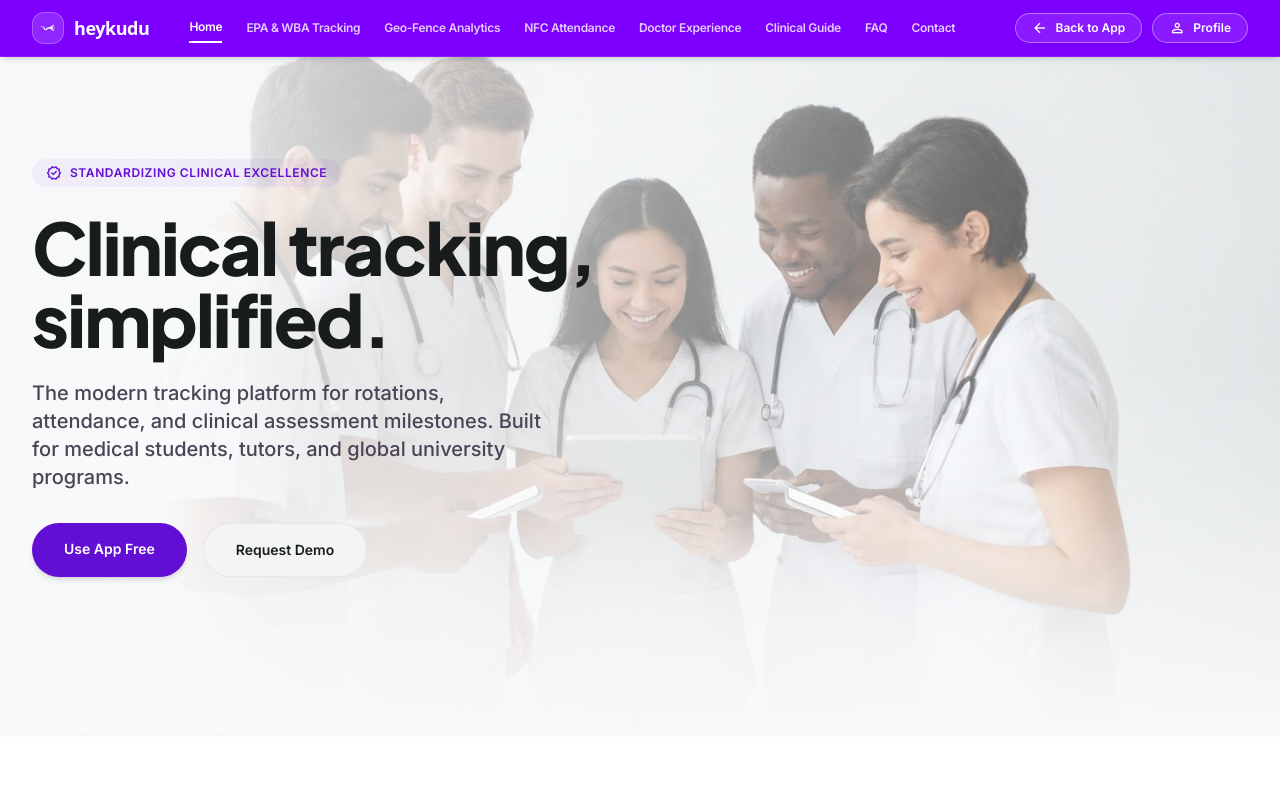
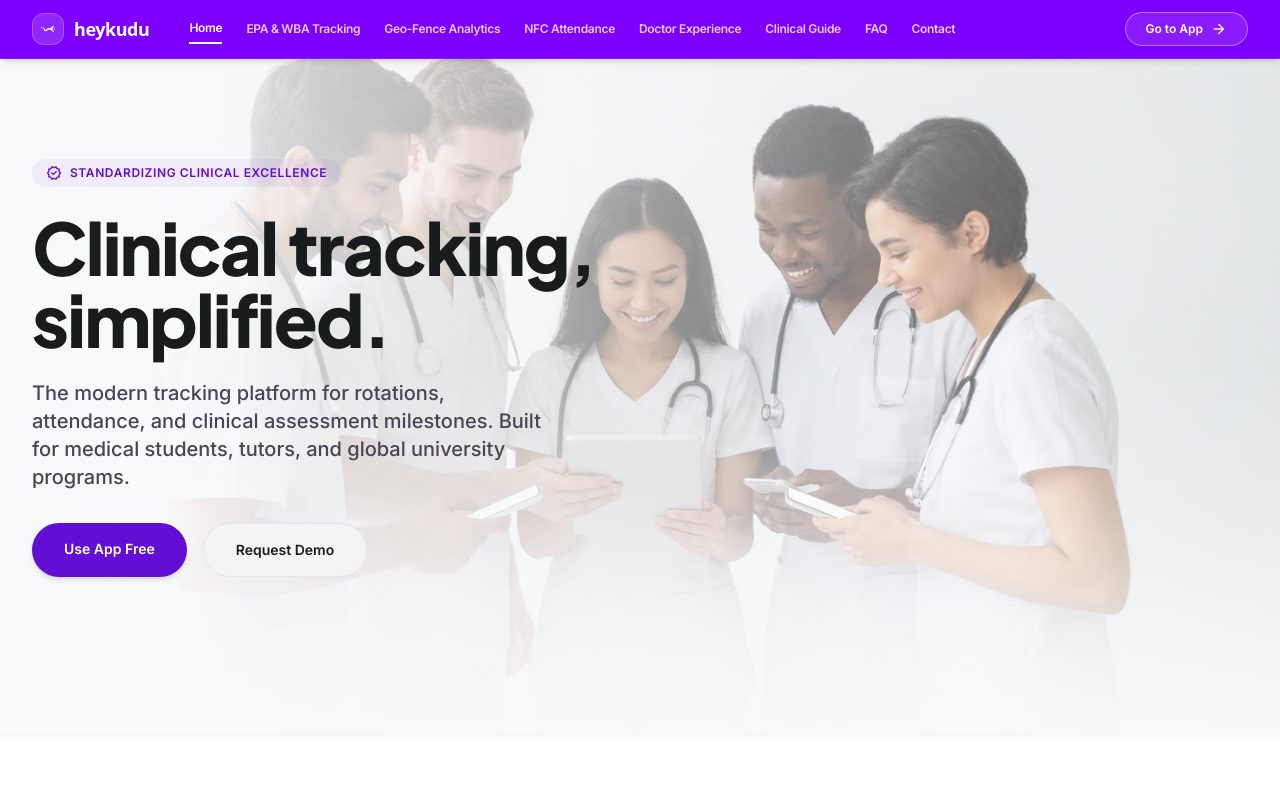
Before and after one commit to Collective-Social/heykudu-about, a Next.js app: page / in a window 1280 px wide. Shown: the top 800 px of the page. Built offline with nearby package versions, Linux system fonts and the light colour scheme.

Commit message:
style: update Navbar to feature a single 'Go to App' button linking to heykudu.com

```diff
--- a/src/components/Navbar.tsx
+++ b/src/components/Navbar.tsx
@@ -60,28 +60,29 @@ export default function Navbar() {
           </div>
         </div>
 
-        {/* Right Side: Platform Actions matching screenshot */}
-        <div className="hidden md:flex items-center gap-2.5 shrink-0">
+        {/* Right Side: Single "Go to App" Action Button */}
+        <div className="hidden md:flex items-center shrink-0">
           <a
             href="https://heykudu.com"
             target="_blank"
             rel="noopener noreferrer"
-            className="flex items-center gap-2 px-4 py-1.5 rounded-full border border-white/40 bg-white/10 text-white font-bold text-xs hover:bg-white/20 transition-all shadow-sm active:scale-95"
+            className="flex items-center gap-2 px-5 py-2 rounded-full border border-white/40 bg-white/10 text-white font-extrabold text-xs hover:bg-white/20 transition-all shadow-sm active:scale-95"
           >
-            <span className="material-symbols-outlined text-[16px]">arrow_back</span>
-            Back to App
+            Go to App
+            <span className="material-symbols-outlined text-[16px]">arrow_forward</span>
           </a>
-          <Link
-            href="/contact"
-            className="flex items-center gap-2 px-4 py-1.5 rounded-full border border-white/40 bg-white/10 text-white font-bold text-xs hover:bg-white/20 transition-all shadow-sm active:scale-95"
-          >
-            <span className="material-symbols-outlined text-[16px]">person</span>
-            Profile
-          </Link>
         </div>
 
         {/* Mobile menu button */}
         <div className="md:hidden flex items-center gap-2">
+          <a
+            href="https://heykudu.com"
+            target="_blank"
+            rel="noopener noreferrer"
+            className="flex items-center gap-1 px-3.5 py-1.5 rounded-full border border-white/40 bg-white/10 text-white font-bold text-[11px]"
+          >
+            Go to App
+          </a>
           <button
             onClick={() => setMobileMenuOpen(!mobileMenuOpen)}
             className="p-1.5 text-white hover:text-white/80 transition-colors focus:outline-none"
@@ -113,25 +114,15 @@ export default function Navbar() {
             );
           })}
           <div className="h-[1px] bg-white/15 my-1"></div>
-          <div className="flex gap-2">
           <a
             href="https://heykudu.com"
             target="_blank"
             rel="noopener noreferrer"
-              className="flex-1 text-center py-2 text-xs font-bold text-white border border-white/30 rounded-full hover:bg-white/10 flex items-center justify-center gap-1.5"
+            className="w-full text-center py-2.5 text-xs font-extrabold text-white border border-white/40 bg-white/10 rounded-full hover:bg-white/20 flex items-center justify-center gap-1.5"
           >
-              <span className="material-symbols-outlined text-[15px]">arrow_back</span>
-              Back to App
+            Go to App
+            <span className="material-symbols-outlined text-[15px]">arrow_forward</span>
           </a>
-            <Link
-              href="/contact"
-              onClick={() => setMobileMenuOpen(false)}
-              className="flex-1 text-center py-2 text-xs font-bold text-white border border-white/30 rounded-full hover:bg-white/10 flex items-center justify-center gap-1.5"
-            >
-              <span className="material-symbols-outlined text-[15px]">person</span>
-              Profile
-            </Link>
-          </div>
         </div>
       )}
     </nav>
```
Lines whose indentation alone changed are shown as unchanged.
